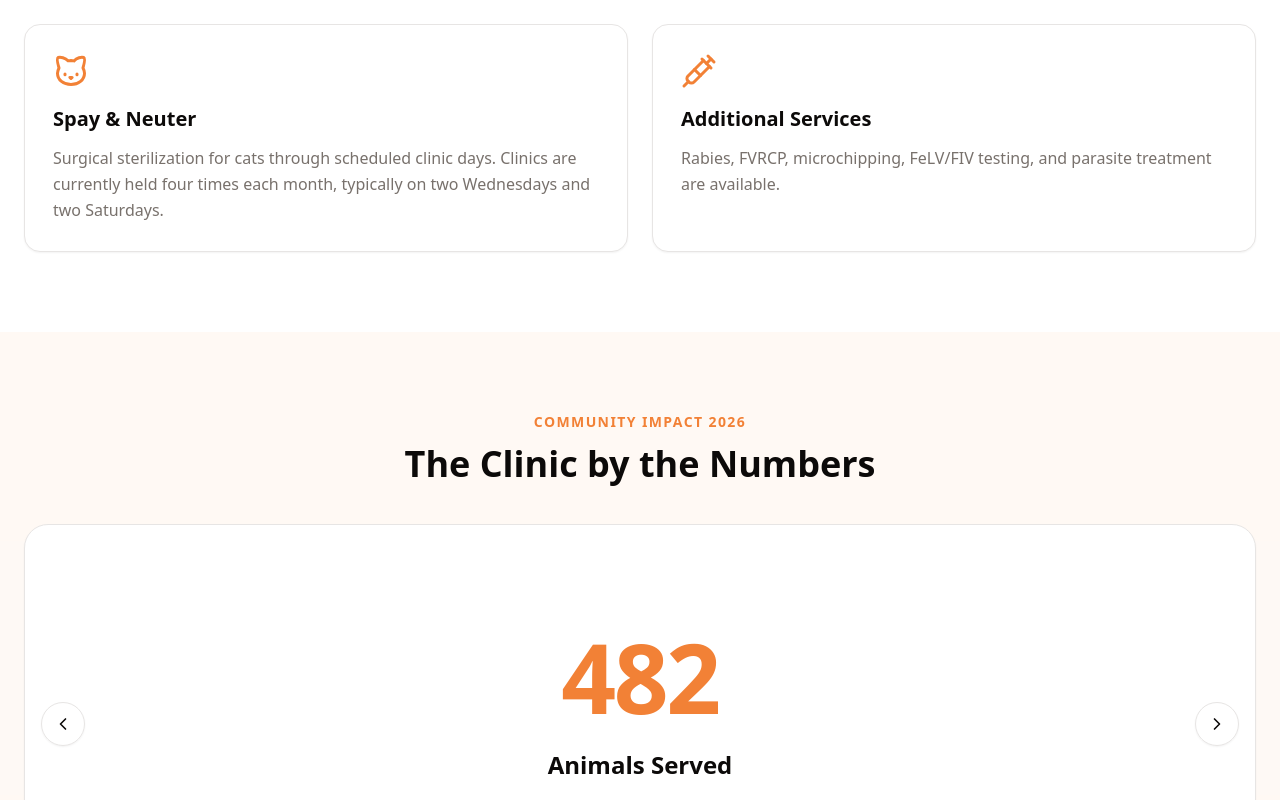
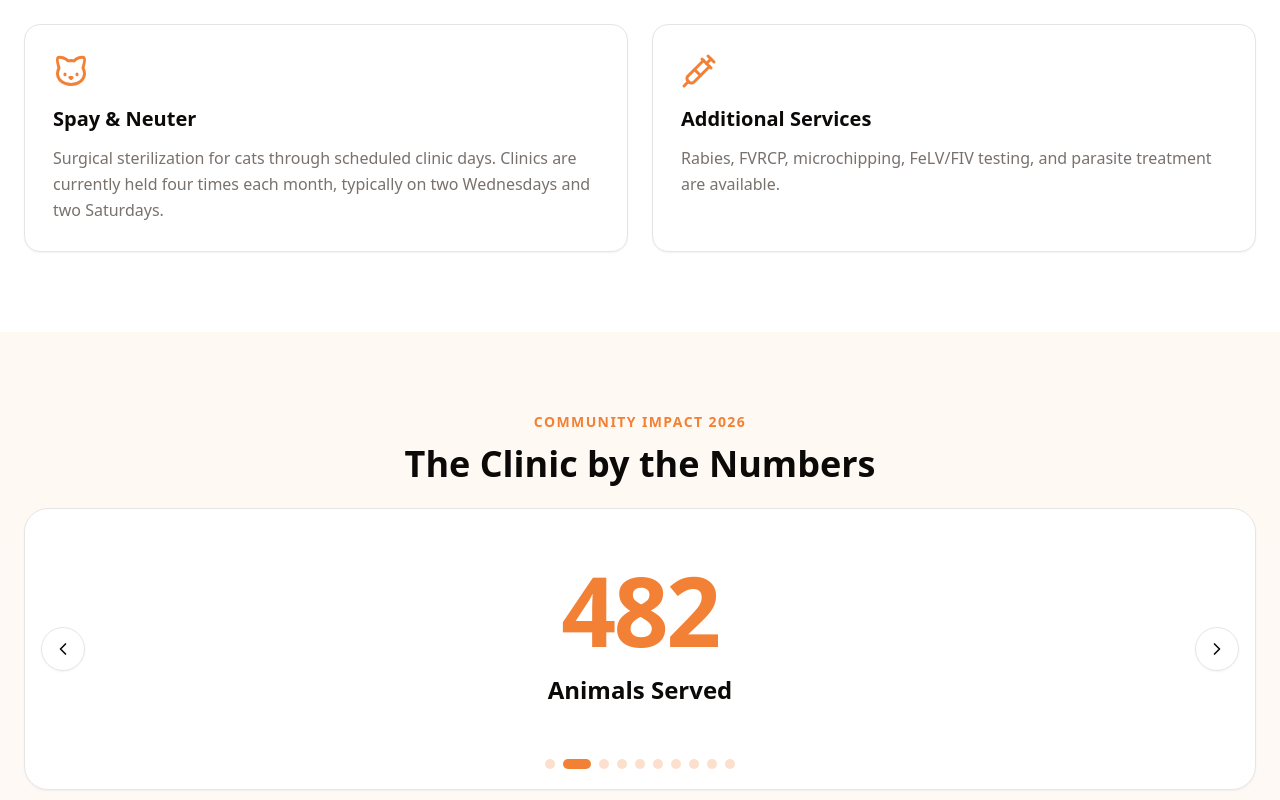
Before and after one commit to 7nqwsvhv99-hash/safe-haven-site, a Next.js app: page /clinic in a window 1280 px wide. Shown: the part 2000-2800 px from the top of the page. Built offline with nearby package versions, Linux system fonts and the light colour scheme; no server answers.

Commit message:
Tighten clinic impact carousel spacing

```diff
--- a/src/components/clinic-impact-carousel.tsx
+++ b/src/components/clinic-impact-carousel.tsx
@@ -103,7 +103,7 @@ export function ClinicImpactCarousel() {
   return (
     <section className="section-padding bg-primary/5">
       <div className="container-custom max-w-5xl">
-        <div className="text-center mb-10">
+        <div className="text-center mb-6">
           <p className="mb-3 text-sm font-bold uppercase tracking-widest text-primary">
             Community Impact {impact.year}
           </p>
@@ -117,12 +117,12 @@ export function ClinicImpactCarousel() {
           onFocusCapture={() => setPaused(true)}
           onBlurCapture={() => setPaused(false)}
         >
-          <div className="min-h-[320px] md:min-h-[360px] flex items-center justify-center px-8 py-14 md:px-16">
+          <div className="min-h-[220px] md:min-h-[250px] flex items-center justify-center px-8 py-8 md:px-16 md:py-10">
             <div className="text-center max-w-3xl" aria-live="polite">
               <div className="text-6xl md:text-8xl font-bold tracking-tight text-primary">
                 {slides[activeIndex].value}
               </div>
-              <p className="mt-6 text-xl md:text-2xl font-semibold leading-snug">
+              <p className="mt-4 text-xl md:text-2xl font-semibold leading-snug">
                 {slides[activeIndex].label}
               </p>
             </div>
@@ -146,7 +146,7 @@ export function ClinicImpactCarousel() {
             <ChevronRight className="h-5 w-5" />
           </button>
 
-          <div className="flex justify-center gap-2 px-6 pb-7" aria-label="Clinic impact slides">
+          <div className="flex justify-center gap-2 px-6 pb-5" aria-label="Clinic impact slides">
             {slides.map((slide, index) => (
               <button
                 key={slide.label}
```
